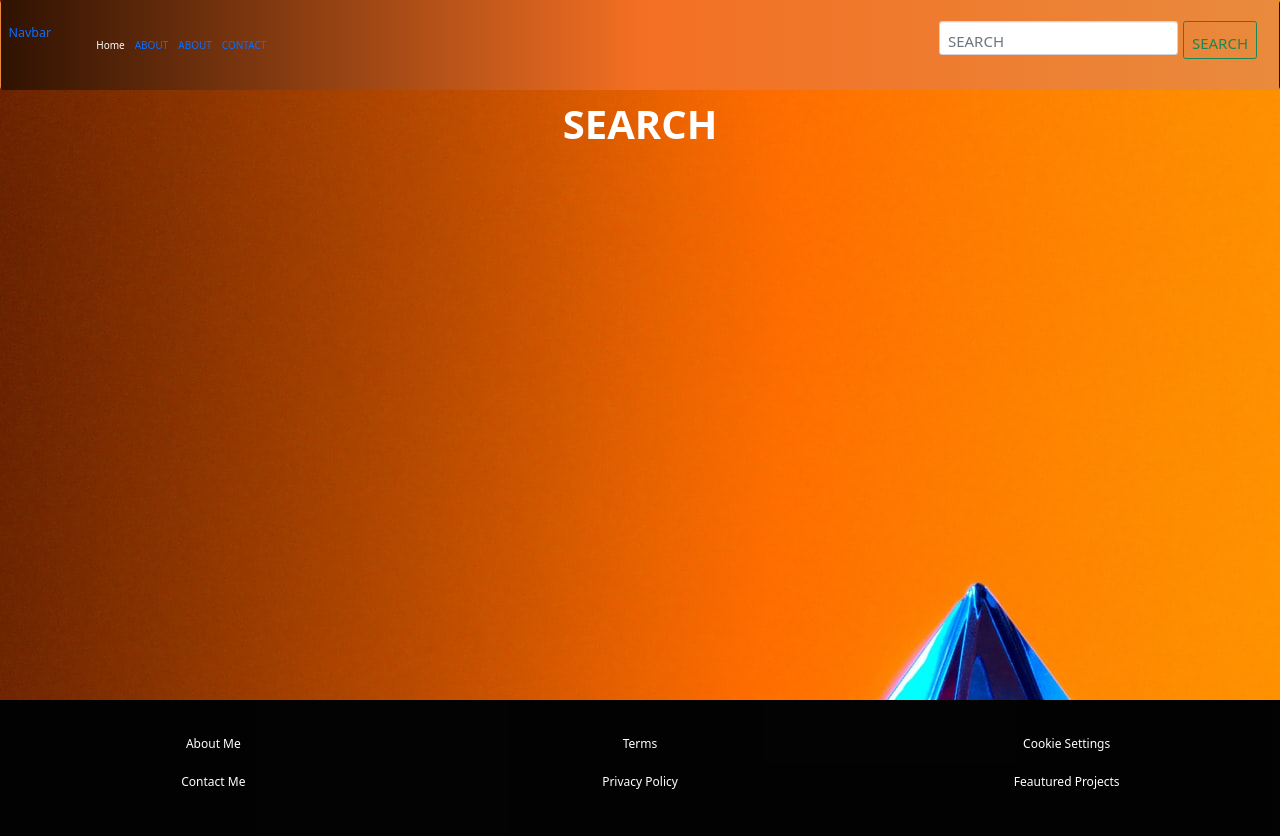
After one commit to ephremworkeye/my_port, a Django app: page /search in a window 1280 px wide. The commit adds this page. Run offline with Django 3.2, Linux system fonts and the light colour scheme; some libraries are stand-ins or nearby versions.

Commit message:
view and styling functionality

```diff
--- a/my_port/settings.py
+++ b/my_port/settings.py
@@ -127,3 +127,5 @@ MEDIA_ROOT = os.path.join(BASE_DIR, 'media/')
 # https://docs.djangoproject.com/en/3.2/ref/settings/#default-auto-field
 
 DEFAULT_AUTO_FIELD = 'django.db.models.BigAutoField'
+
+EMAIL_BACKEND = 'django.core.mail.backends.console.EmailBackend'
--- a/port/static/main.css
+++ b/port/static/main.css
@@ -1,58 +1,48 @@
-body {
-    background-color: rgb(246, 243, 238);
-}
-
 /* navbar */
 .navbar {
-    background-color: rgba(9, 110, 243, 0.924);
-    font-size: 1.5rem;
-}
-.add_space {
-    height: 80px;
+    background: linear-gradient(to right, rgb(47, 18, 2), #f36f23,  rgb(233, 138, 61));
+    height: 90px;
+    margin-bottom: 0;
+    color: white;
 }
 
 /* banner */
 
 #banner-section{
-    background: url("/static/img/background2.jpg") 50% 0 no-repeat fixed;
+    background: url("/static/img/banner-background.jpg") 50% 0 no-repeat fixed;
+    color: white;
+    text-align: center;
+    height: 900px;
+    padding: 100px 0 0 0;
+}
+#counter-section{
+    background: url("/static/img/banner-4.jpg") 50% 0 no-repeat fixed;
+    color: white;
+    text-align: center;
+    height: 400px;
+    padding: 100px 0 0 0;
+    opacity: 1;
+}
+#contact-section{
+    background: url("/static/img/banner-4.jpg") 50% 0 no-repeat fixed;
     color: white;
     text-align: center;
     height: 800px;
     padding: 100px 0 0 0;
-    margin-bottom: 100px;
     opacity: 1;
 }
-
-/* main */
-
-/* about */
-
-#about-section{
-    background: url("/static/img/blue.jpg") 50% 0 no-repeat fixed;
+#detail-section {
+    background: url("/static/img/banner-4.jpg") 50% 0 no-repeat fixed;
+    height: 800px;
     color: white;
-    text-align: center;
-    height: 800px;
     padding: 100px 0 0 0;
-    margin-bottom: 100px;
     opacity: 1;
 }
-/* counter */
+/* testimonial */
 
-#counter-section{
-    background: url("/static/img/background2.jpg") 50% 0 no-repeat fixed;
-    color: white;
-    text-align: center;
-    height: 400px;
-    padding: 100px 0 0 0;
-    margin-bottom: 100px;
-    opacity: 1;
+
+footer {
+    background-color: black;
+    font-size: 1.2rem;
+    opacity: 0.99;
 }
-#contact-section{
-    background: url("/static/img/background2.jpg") 50% 0 no-repeat fixed;
-    color: white;
-    text-align: center;
-    height: 800px;
-    padding: 100px 0 0 0;
-    margin-bottom: 100px;
-    opacity: 1;
-}
--- a/port/templates/base.html
+++ b/port/templates/base.html
@@ -1,59 +1,67 @@
 {% load static %}
 <html lang="en">
+
 <head>
   <meta charset="UTF-8">
   <meta http-equiv="X-UA-Compatible" content="IE=edge">
   <meta name="viewport" content="width=device-width, initial-scale=1.0">
+  <!-- font-awesome -->
+  <link href="//netdna.bootstrapcdn.com/twitter-bootstrap/2.3.2/css/bootstrap-combined.no-icons.min.css"
+    rel="stylesheet">
+  <link href="//netdna.bootstrapcdn.com/font-awesome/3.2.1/css/font-awesome.css" rel="stylesheet">
   <!-- bootstrap -->
   <link href="https://cdn.jsdelivr.net/npm/bootstrap@5.0.2/dist/css/bootstrap.min.css" rel="stylesheet" integrity="sha384-EVSTQN3/azprG1Anm3QDgpJLIm9Nao0Yz1ztcQTwFspd3yD65VohhpuuCOmLASjC" crossorigin="anonymous">
   <!-- css -->
   <link rel="stylesheet" href="{% static 'main.css' %}">
   <title>{% block title %}{% endblock %}</title>
 </head>
+
 <body>
   <!-- navbar -->
-    <nav class="navbar navbar-expand-lg navbar-dark">
+  <div class="container-fluid text-light">
+
+    <nav class="navbar navbar-expand-lg text-light fixed-top">
       <div class="container-fluid">
-          <a class="navbar-brand" href="#">Navbar</a>
-          <button class="navbar-toggler" type="button" data-bs-toggle="collapse" data-bs-target="#navbarSupportedContent" aria-controls="navbarSupportedContent" aria-expanded="false" aria-label="Toggle navigation">
+        <a class="navbar-brand" href="{% url 'port:home' %}">Navbar</a>
+        <button class="navbar-toggler" type="button" data-bs-toggle="collapse" data-bs-target="#navbarSupportedContent"
+        aria-controls="navbarSupportedContent" aria-expanded="false" aria-label="Toggle navigation">
         <span class="navbar-toggler-icon"></span>
       </button>
       <div class="collapse navbar-collapse" id="navbarSupportedContent">
         <ul class="navbar-nav me-auto mb-2 mb-lg-0">
           <li class="nav-item">
-                <a class="nav-link active" aria-current="page" href="#">Home</a>
+            <a class="nav-link active text-white" aria-current="page" href="#">Home</a>
           </li>
           <li class="nav-item">
-                <a class="nav-link" href="#">Link</a>
-              </li>
-              <li class="nav-item dropdown">
-                <a class="nav-link dropdown-toggle" href="#" id="navbarDropdown" role="button" data-bs-toggle="dropdown" aria-expanded="false">
-                  Dropdown
-                </a>
-                <ul class="dropdown-menu" aria-labelledby="navbarDropdown">
-                  <li><a class="dropdown-item" href="#">Action</a></li>
-                  <li><a class="dropdown-item" href="#">Another action</a></li>
-                  <li><hr class="dropdown-divider"></li>
-                  <li><a class="dropdown-item" href="#">Something else here</a></li>
-                </ul>
+            <a class="nav-link" href="{% url 'port:about' %}">ABOUT</a>
           </li>
           <li class="nav-item">
-                <a class="nav-link disabled" href="#" tabindex="-1" aria-disabled="true">Disabled</a>
+            <a class="nav-link" href="{% url 'port:about' %}">ABOUT</a>
+          </li>
+          <li class="nav-item">
+            <a class="nav-link" href="{% url 'port:contact' %}">CONTACT</a>
           </li>
         </ul>
-            <form class="d-flex">
-              <input class="form-control me-2" type="search" placeholder="Search" aria-label="Search">
-              <button class="btn btn-outline-light" type="submit">Search</button>
+        <form action="{% url 'port:search' %}" method="post" class="d-flex">
+          {% csrf_token %}
+          <input class="form-control me-2 fs-4 pt-3" type="search" name="searched" placeholder="SEARCH"
+          aria-label="Search">
+          <button class="btn btn-outline-success fs-4 pt-3" type="submit">SEARCH</button>
         </form>
       </div>
     </div>
   </nav>
+</div>
+
+
+
+
 
   {% block content %}
   {% endblock %}
   <!-- ======= Footer ======= -->
   <footer>
-  <div class="container-fluid text-light bg-primary">
+    <div class="container-fluid">
       <div class="row text-center">
         <div class="col p-5">
           <p> <a href="{% url 'port:about' %}" class="nav-link footer-link text-white">About Me</a> </p>
@@ -73,7 +81,10 @@
     </div>
   </footer><!-- End  Footer -->
 
+  <!-- bootstrap javascript -->
+  <script src="https://cdn.jsdelivr.net/npm/bootstrap@5.0.2/dist/js/bootstrap.bundle.min.js" integrity="sha384-MrcW6ZMFYlzcLA8Nl+NtUVF0sA7MsXsP1UyJoMp4YLEuNSfAP+JcXn/tWtIaxVXM" crossorigin="anonymous"></script>
   <!-- javascript -->
   <script src="{% static 'script.js' %}"></script>
 </body>
+
 </html>
--- a/port/templates/port/cookies.html
+++ b/port/templates/port/cookies.html
@@ -4,9 +4,7 @@
 {% block title %}Cookies{% endblock %}
 
 {% block content %}
-<div class="add-space">
 
-</div>
 <!-- ======= Cookies ======= -->
 <div class="container-fluid" id="contact-section">
     <div class="container">
--- a/port/templates/port/privacy.html
+++ b/port/templates/port/privacy.html
@@ -4,9 +4,7 @@
 {% block title %}Privacy{% endblock %}
 
 {% block content %}
-<div class="add-space">
 
-</div>
 <!-- ======= Cookies ======= -->
 <div class="container-fluid" id="contact-section">
     <div class="container">
--- /dev/null
+++ b/port/templates/port/search.html
@@ -0,0 +1,31 @@
+{% extends 'base.html' %}
+{% load static %}
+
+{% block title %}search{% endblock %}
+
+{% block content %}
+
+<!-- ======= Cookies ======= -->
+<div class="container-fluid" id="contact-section" style="height: 700px;">
+    <div class="container">
+        <h1 class="display-3 fw-bolder mb-4 text-center" id="main-header">
+            SEARCH
+        </h1>
+    </div>
+    {% if searched %}
+    <div class="container py-2">
+        <div class="row">
+            <h3 class="text-light bg-primary p-2">Portfolio that contains <i>"{{ searched }}:"</i> </h3>
+            <div class="col py-3 px-6">
+                {% for result in results %}
+                <h4 class="text-light fw-bolder text-center"><a class="nav-link p-2" href="{{ result.get_absolute_url }}">{{ result.name }}</a></h4>
+                {% empty %}
+                <h4 class="text-light fw-bolder">{{ searched}} not found</h4>
+                {% endfor %}
+            </div>
+        </div>
+    </div>
+    {% endif %}
+</div>
+
+{% endblock %}
--- a/port/templates/port/term.html
+++ b/port/templates/port/term.html
@@ -4,9 +4,7 @@
 {% block title %}term{% endblock %}
 
 {% block content %}
-<div class="add-space">
 
-</div>
 <!-- ======= Cookies ======= -->
 <div class="container-fluid" id="contact-section">
     <div class="container">
--- a/port/urls.py
+++ b/port/urls.py
@@ -11,4 +11,7 @@ urlpatterns = [
     path('term', views.term, name='term'),
     path('privacy', views.privacy, name='privacy'),
     path('cookies', views.cookies, name='cookies'),
+    path('search', views.search, name='search'),
+    path('download', views.download_resume, 'download'),
+
 ]
--- a/port/views.py
+++ b/port/views.py
@@ -2,6 +2,7 @@ from django.shortcuts import render, get_object_or_404
 from django.http import HttpResponse
 from .models import Profile, Portfolio, Skill, Testimonial, PortfolioSkill, Contact
 from .forms import ContactForm
+from django.core.mail import send_mail
 
 # Create your views here.
 def home(request):
@@ -37,8 +38,25 @@ def work(request):
     return render(request, 'port/work.html', {'portfolios' :portfolios})
 
 def contact(request):
-    form = ContactForm()
-    return render(request, 'port/contact.html', {'form':form})
+    profile = Profile.objects.get(id=1)
+    submitted = False
+    if request.method == 'POST':
+        form = ContactForm(request.POST)
+        if form.is_valid():
+            cd = form.cleaned_data
+            send_mail(
+                cd['subject'],
+                cd['message'],
+                cd.get('email', 'noreply@example.com'),
+                ['helloworld@gmail.com'],
+            )
+            form.save()
+            submitted=True
+    else:
+        form = ContactForm()
+        if 'submitted' in request.GET:
+            submitted = True
+    return render(request, 'port/contact.html', {'form': form, 'submitted': submitted, 'profile': profile})
 
 def term(request):
     return render(request, 'port/term.html')
@@ -48,3 +66,21 @@ def privacy(request):
 
 def cookies(request):
     return render(request, 'port/cookies.html')
+
+
+def search(request):
+    if request.method == 'POST':
+        searched = request.POST['searched']
+        portfolio_lists = Portfolio.objects.filter(is_published=True)
+        results = portfolio_lists.filter(name__icontains=searched)
+        return render(request, 'port/search.html', {'searched': searched, 'results': results})
+    return render(request, 'port/search.html')
+
+def download_resume(request, path):
+    file_path = os.path.join(settings.MEDIA_ROOT, path)
+    if os.path.exists(file_path):
+        with open(file_path, 'rb') as fh:
+            response = HttpResponse(fh.read(), content_type='resume')
+            response['Content-Disposition']='inline;filename='+os.path.basename(file_path)
+            return response
+    raise Http404
```
Also changed, not shown: port/templates/port/about.html (+14 -36 lines), port/templates/port/contact.html (+14 -5 lines), port/templates/port/detail.html (+14 -18 lines), port/templates/port/home.html (+42 -56 lines), port/templates/port/work.html (+11 -4 lines), port/static/img/Logo3.png (added), port/static/img/banner-4.jpg (added), port/static/img/banner-background.jpg (renamed from port/static/img/background8.jpg), port/static/img/profile1.jpg (added). Lines whose indentation alone changed are shown as unchanged.
